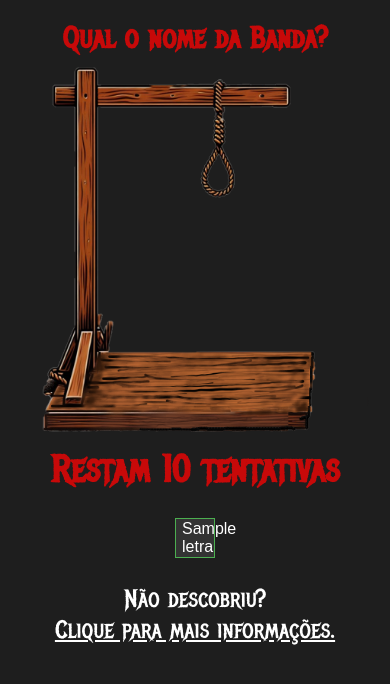
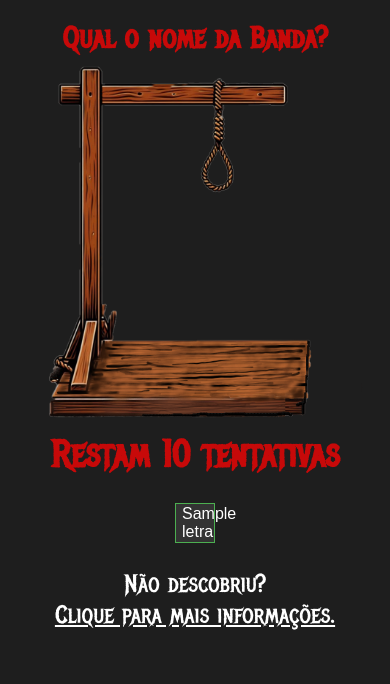
Before and after one commit to FMS0102/PyHangmanWebDsa, a Flask app: template src/templates/index.html in a window 390 px wide. Shown: the part 108-792 px from the top of the page. Run offline with Flask 3, Linux system fonts and the light colour scheme; the template is opened without the code that fills it: most values are stand-ins (such as "Sample title", 1, 10 or a date in 2020); grey boxes marked "Sample" are stand-in pictures.

Commit message:
Correção: responsividade no css

```diff
--- a/src/static/css/styles.css
+++ b/src/static/css/styles.css
@@ -389,8 +389,7 @@
   }
 
   .modal-hangman-info-band {
-    max-width: 350px;
-    height: 130%;
+    height: auto;
   }
 
   .hangman-info-band-formed {
@@ -407,4 +406,8 @@
     flex-direction: column;
     margin-bottom: 20px;
   }
+
+  .hangman-image {
+    width: 375px;
+  }
 }
```
Also changed, not shown: src/__init__.py (added).
